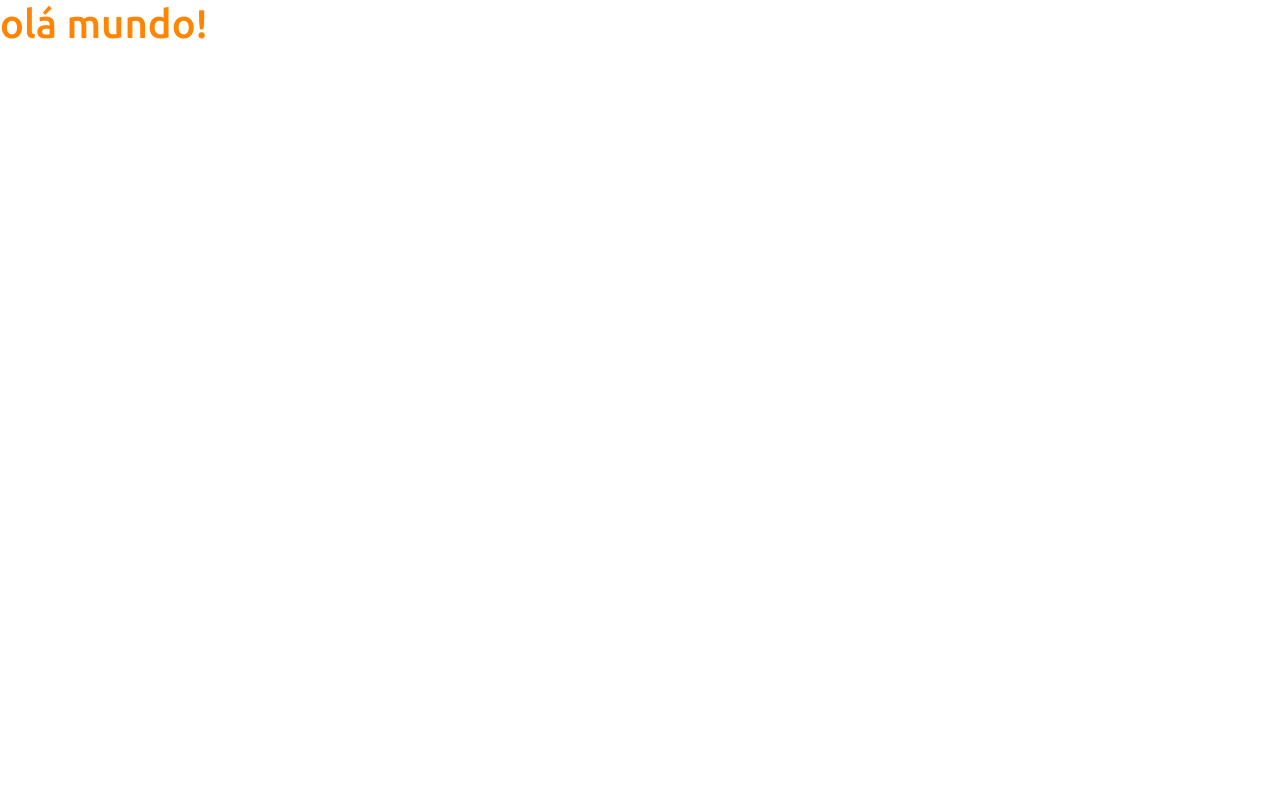
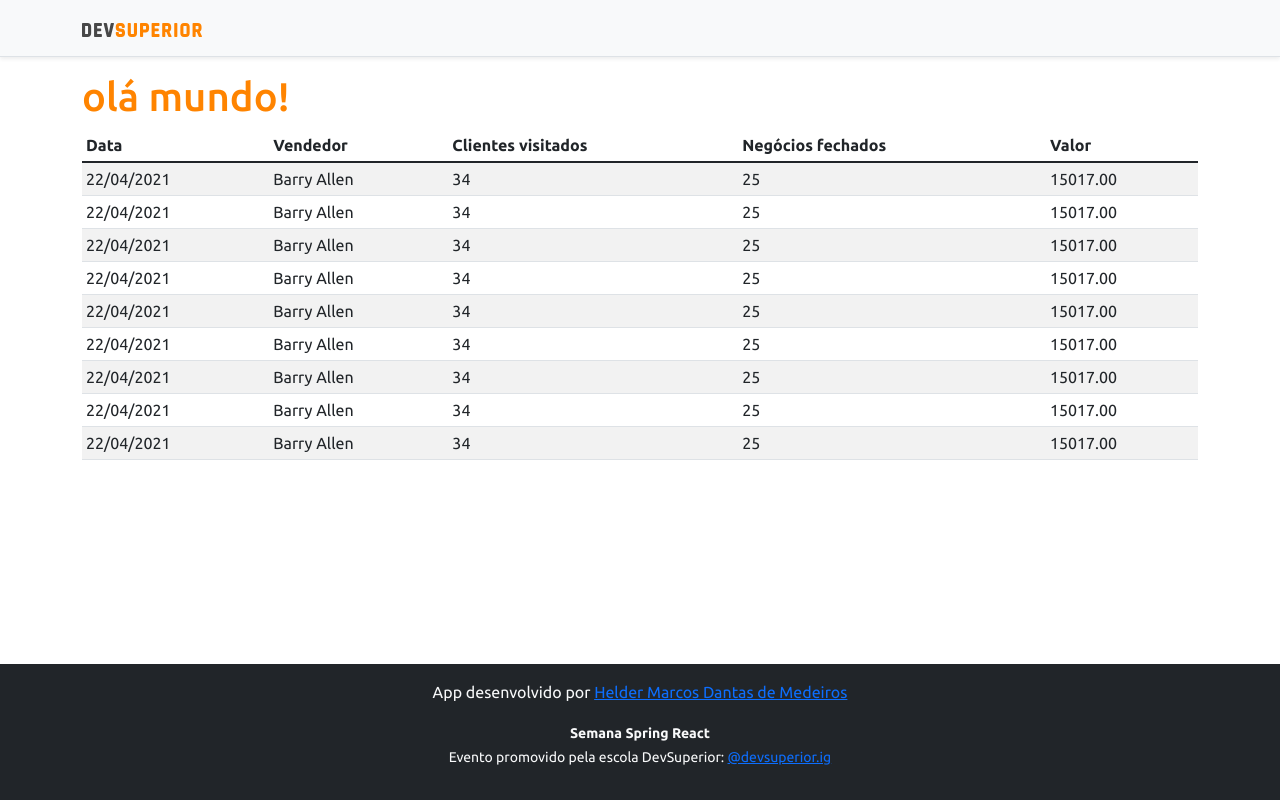
Before and after one commit to helderdantas/projeto-sds3, a React (Create React App) app in the folder frontend/: page / in a window 1280 px wide. Built offline with nearby package versions, Linux system fonts and the light colour scheme.

Commit message:
Basic static components

```diff
--- a/frontend/src/App.tsx
+++ b/frontend/src/App.tsx
@@ -1,8 +1,19 @@
+import DataTable from "components/DataTable";
+import Footer from "components/Footer";
+import NavBar from "components/NavBar";
+
 function App() {
   return (
-    <div>
+
+    <>
+    <NavBar/>
+    <div className = "container">
       <h1 className="text-primary">olá mundo!</h1>
+      <DataTable />
+
       </div>
+      <Footer/>
+    </>
   );
 }
 
--- /dev/null
+++ b/frontend/src/components/DataTable/index.tsx
@@ -0,0 +1,87 @@
+
+const DataTable = () => {
+    return (
+
+        <div className="table-responsive">
+        <table className="table table-striped table-sm">
+            <thead>
+                <tr>
+                    <th>Data</th>
+                    <th>Vendedor</th>
+                    <th>Clientes visitados</th>
+                    <th>Negócios fechados</th>
+                    <th>Valor</th>
+                </tr>
+            </thead>
+            <tbody>
+                <tr>
+                    <td>22/04/2021</td>
+                    <td>Barry Allen</td>
+                    <td>34</td>
+                    <td>25</td>
+                    <td>15017.00</td>
+                </tr>
+                <tr>
+                    <td>22/04/2021</td>
+                    <td>Barry Allen</td>
+                    <td>34</td>
+                    <td>25</td>
+                    <td>15017.00</td>
+                </tr>
+                <tr>
+                    <td>22/04/2021</td>
+                    <td>Barry Allen</td>
+                    <td>34</td>
+                    <td>25</td>
+                    <td>15017.00</td>
+                </tr>
+                <tr>
+                    <td>22/04/2021</td>
+                    <td>Barry Allen</td>
+                    <td>34</td>
+                    <td>25</td>
+                    <td>15017.00</td>
+                </tr>
+                <tr>
+                    <td>22/04/2021</td>
+                    <td>Barry Allen</td>
+                    <td>34</td>
+                    <td>25</td>
+                    <td>15017.00</td>
+                </tr>
+                <tr>
+                    <td>22/04/2021</td>
+                    <td>Barry Allen</td>
+                    <td>34</td>
+                    <td>25</td>
+                    <td>15017.00</td>
+                </tr>
+                <tr>
+                    <td>22/04/2021</td>
+                    <td>Barry Allen</td>
+                    <td>34</td>
+                    <td>25</td>
+                    <td>15017.00</td>
+                </tr>
+                <tr>
+                    <td>22/04/2021</td>
+                    <td>Barry Allen</td>
+                    <td>34</td>
+                    <td>25</td>
+                    <td>15017.00</td>
+                </tr>
+                <tr>
+                    <td>22/04/2021</td>
+                    <td>Barry Allen</td>
+                    <td>34</td>
+                    <td>25</td>
+                    <td>15017.00</td>
+                </tr>
+
+            </tbody>
+        </table>
+    </div>
+
+    );
+  }
+export default DataTable;
--- /dev/null
+++ b/frontend/src/components/Footer/index.tsx
@@ -0,0 +1,16 @@
+
+
+const Footer = () => {
+    return (
+
+   <footer className="footer mt-auto py-3 bg-dark">
+        <div className="container">
+        <p className="text-light">App desenvolvido por <a href="https://github.com/helderdantas" target="_blank" rel="noreferrer">Helder Marcos Dantas de Medeiros</a></p>
+        <p className="text-light"><small><strong>Semana Spring React</strong><br/>
+          Evento promovido pela escola DevSuperior: <a href="https://instagram.com/devsuperior.ig" target="_blank" rel="noreferrer">@devsuperior.ig</a></small></p>
+      </div>
+    </footer>
+
+    );
+  }
+export default Footer;
--- /dev/null
+++ b/frontend/src/components/NavBar/index.tsx
@@ -0,0 +1,14 @@
+import ImgDsDark from 'assets/img/ds-dark.svg';
+
+const NavBar = () => {
+    return (
+        <div className="d-flex flex-column flex-md-row align-items-center p-3 px-md-4 mb-3 bg-light border-bottom shadow-sm">
+        <div className="container">
+          <nav className="my-2 my-md-0 mr-md-3">
+            <img src={ImgDsDark} alt="DevSuperior" width="120" />
+          </nav>
+        </div>
+      </div>
+    );
+  }
+export default NavBar;
```
Also changed, not shown: frontend/src/assets/img/ds-dark.svg (added), 1 other file (tests, documents, lock files or other folders).
